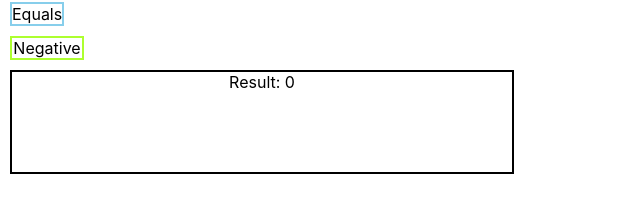
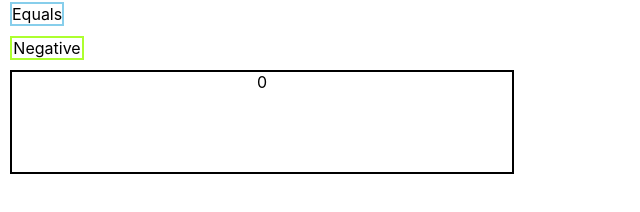
Before and after one commit to amara-j/calculator, a React (Create React App) app: page / in a window 1280 px wide. Shown: the part 552-764 px from the top of the page, without its empty margins (0-640 px from the left). Built offline with nearby package versions, Linux system fonts and the light colour scheme.

Commit message:
add error handling for 0/0 so it doesn't display "NaN"

```diff
--- a/src/Calculator.js
+++ b/src/Calculator.js
@@ -50,6 +50,13 @@ function Calculator() {
     } else {
       updateResult(operand1);
     }
+  };
+
+  const checkResultError = (answer) => {
+    if (Number.isNaN(answer)) {
+      return "Error! Enter another expression.";
+    }
+    return answer;
   };
 
   const negativeButtonOnClick = () => {
@@ -157,7 +164,7 @@ function Calculator() {
           negativeButtonOnClick();
         }}
       />
-      <div className="resultContainer">Result: {eval(result)}</div>{" "}
+      <div className="resultContainer">{checkResultError(eval(result))}</div>{" "}
       <div> {operand1 + operator + operand2}</div>
     </div>
   );
```
